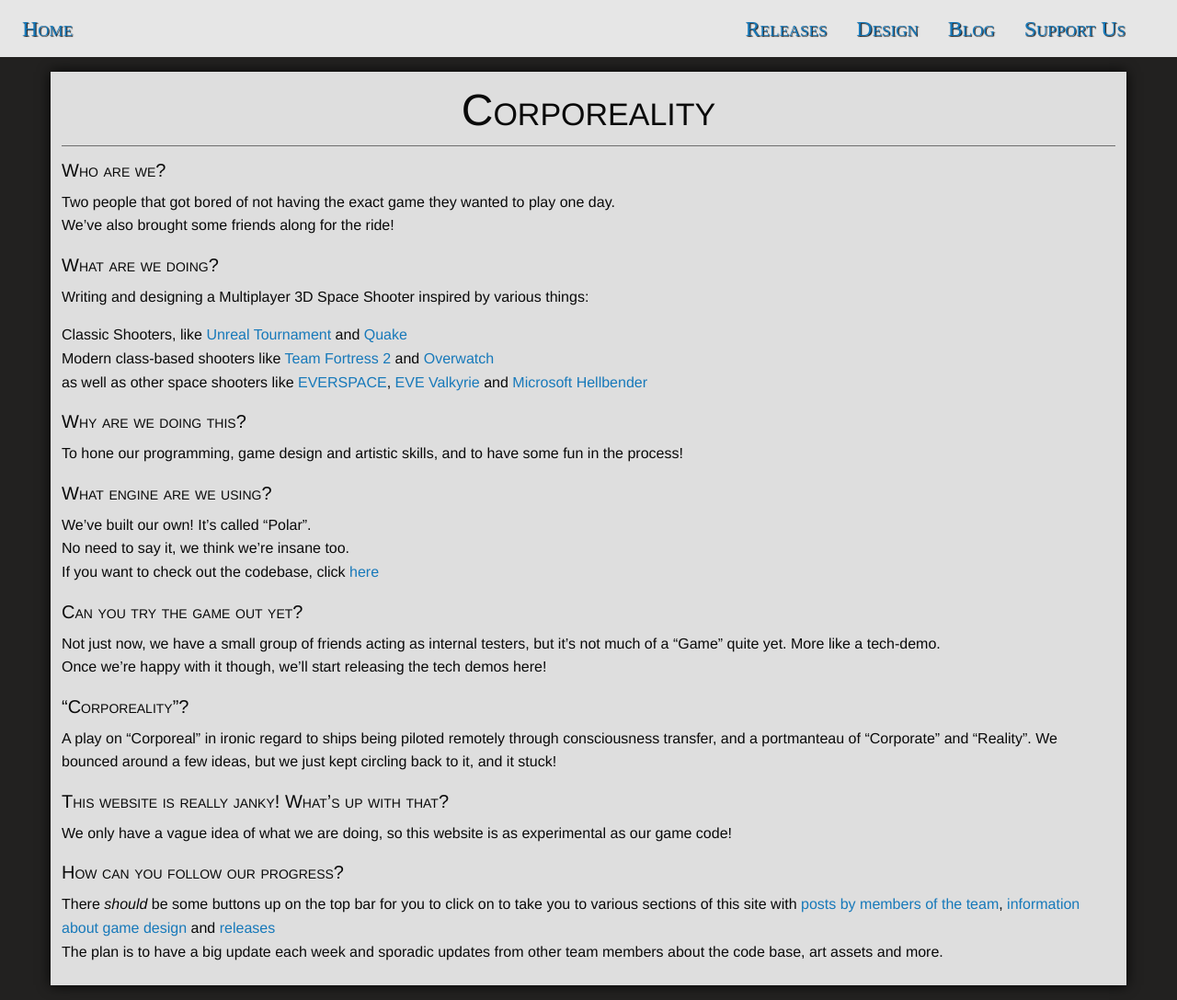
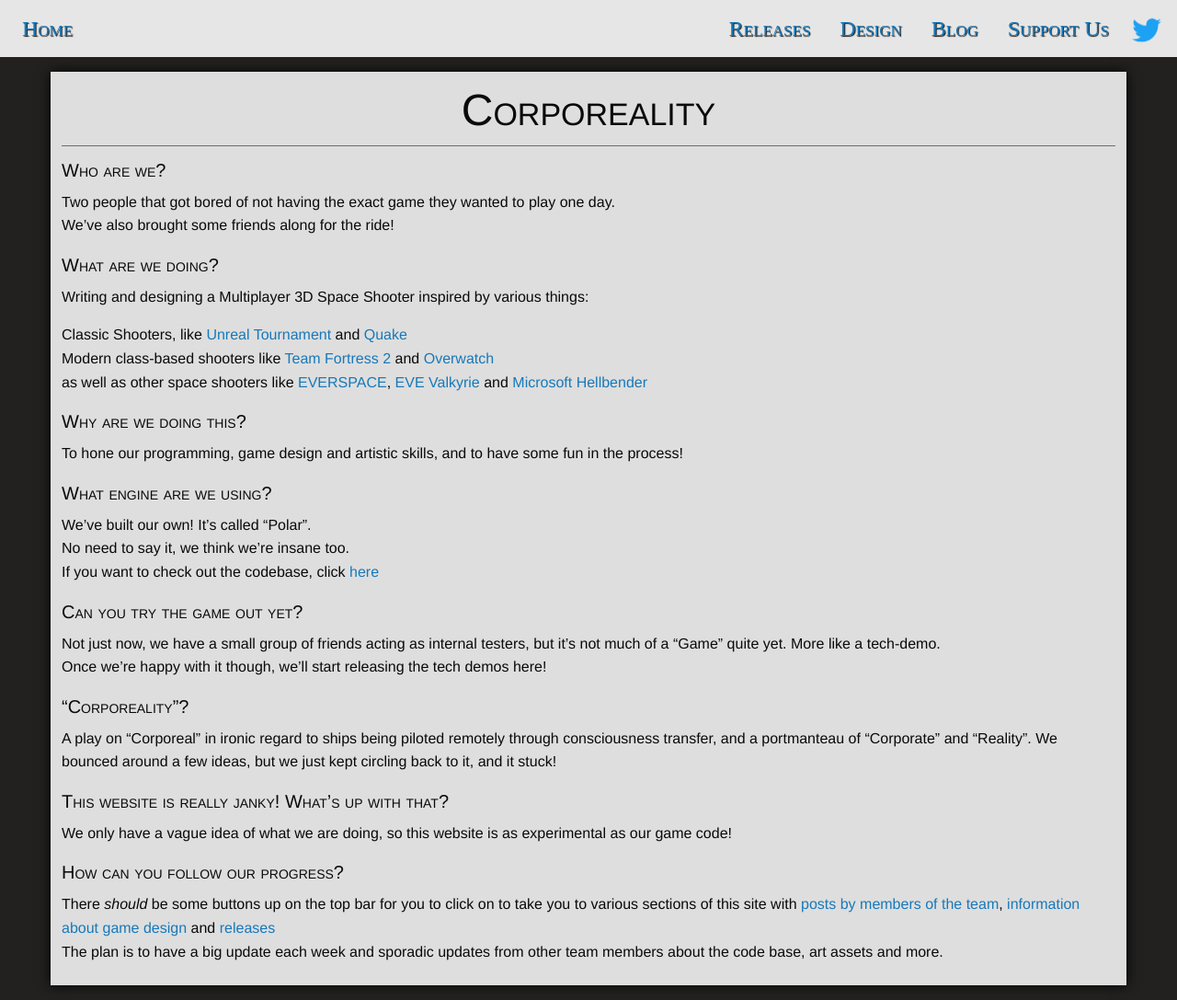
Before and after one commit to corporeality-space/web, a Jekyll site: the page built from index.md, in a window 1280 px wide. Shown: the whole page at 92% size. Built offline with Jekyll 4.4.1, drawn with Linux system fonts in a browser that asks for light colours; nearby versions of some CDN libraries; some web fonts are replaced; our own code applies the rules of GitHub Pages for plain Markdown files; library files that are not in the unit come from our copies.

Commit message:
Update app.css

```diff
--- a/assets/css/app.css
+++ b/assets/css/app.css
@@ -127,7 +127,7 @@
 	color: rgba(0, 0, 0, 0.85);
 }
 
-.twitter-logo {
+.logo-twitter {
 	background-image: url("/assets/img/Twitter_Logo_Blue.png");
 	background-size: cover;
 	height: 100%;
```
